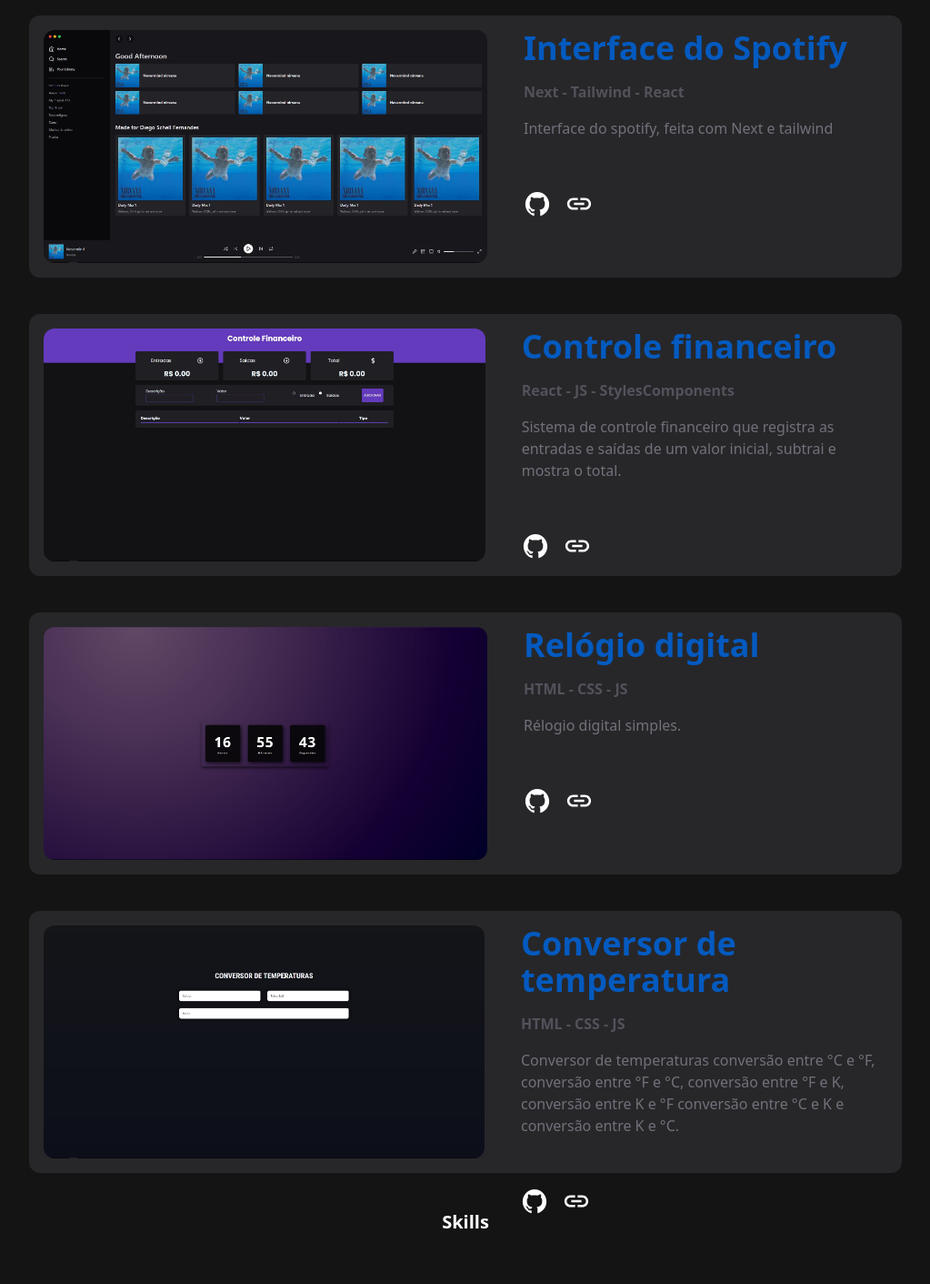
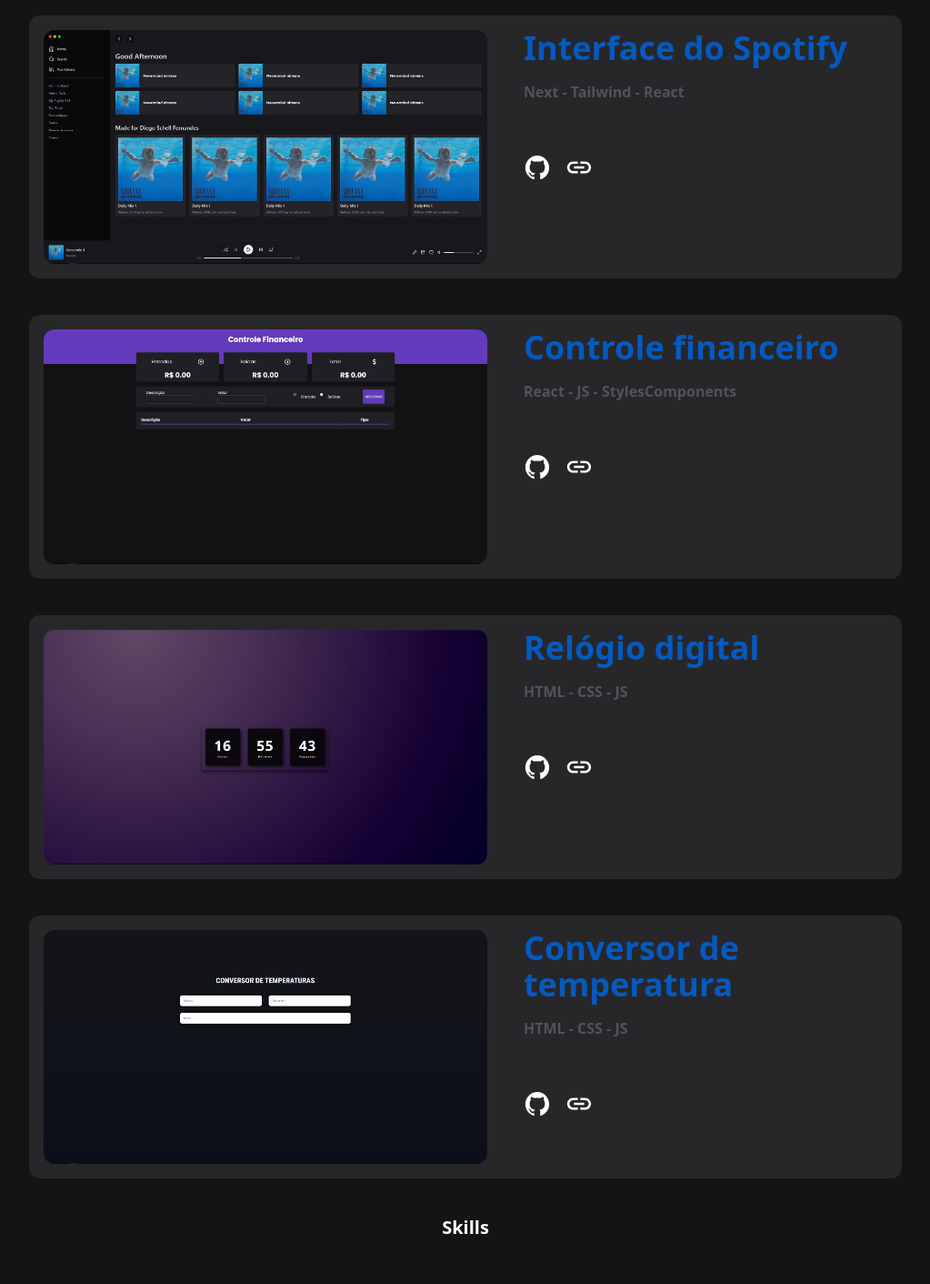
Before and after one commit to juamgomes/portifolio-juan-gomes, a Next.js app: page / in a window 1280 px wide. Shown: the part 920-2331 px from the top of the page at 91% size, without its empty margins (128-1151 px from the left). Built offline with nearby package versions, Linux system fonts and the light colour scheme.

Commit message:
Melhorando a responsividade dos projetos

```diff
--- a/src/app/page.tsx
+++ b/src/app/page.tsx
@@ -13,10 +13,10 @@
       <div><Image className="cursor-pointer" src="/Logo-Juan.svg" alt="Logo com o nome Juan" width={130} height={130}/></div>
       <ol className="flex gap-4 sm:gap-6 text-sm sm:text-base items-center mt-4 sm:mt-0">
         <Link href="#TheHome">
-          <li><a>Sobre</a></li>
+          <li>Sobre</li>
         </Link>
         <Link href="#Projects">
-          <li><a>Projetos</a></li>
+          <li>Projetos</li>
         </Link>
         <li><a className="bg-blue text-black hover:text-blue hover:bg-black transition-colors cursor-pointer font-semibold py-2 px-6 sm:px-9 rounded-full" href="https://www.linkedin.com/in/juan-martins-gomes-a5ab21212/" target="_blank">Vamos nos conectar</a></li>
       </ol>
--- a/src/components/Projects.tsx
+++ b/src/components/Projects.tsx
@@ -5,13 +5,13 @@
     <div>
       <h1 className="text-branco text-center mb-10 font-semibold text-xl">Projetos</h1>
       <div className="grid grid-cols-1 gap-10 place-items-center">
-        <div className="flex flex-col sm:flex-row sm:gap-10 gap-6 p-4 w-3/4 h-72 rounded-xl bg-zinc-800">
+        <div className="flex flex-col sm:flex-row sm:gap-10 gap-6 p-4 w-3/4 h-auto rounded-xl bg-zinc-800">
           <Image src="/Spotify-img.JPG" width={488} height={288} className="rounded-xl" alt="Print da tela do Spotify"/>
           <div className="flex flex-col gap-4">
             <h1 className="text-blue-2 text-4xl font-semibold">Interface do Spotify</h1>
             <span className="text-zinc-600 font-semibold">Next - Tailwind - React</span>
-            <p className="text-zinc-500 invisible sm:visible">Interface do spotify, feita com Next e tailwind</p>
-            <div className="hidden sm:flex gap-4">
+            <p className="sm:text-zinc-500 hidden">Interface do spotify, feita com Next e tailwind</p>
+            <div className="flex gap-4">
                 <a href="https://github.com/juamgomes/spotify-interface" target="_blank">
                   <IoLogoGithub size={30} className="text-branco mt-10"/>
                 </a>
@@ -24,13 +24,13 @@
           </div>
         </div>
 
-        <div className="flex flex-col sm:flex-row sm:gap-10 gap-6 p-4 w-3/4 h-72 rounded-xl bg-zinc-800">
+        <div className="flex flex-col sm:flex-row sm:gap-10 gap-6 p-4 w-3/4 h-auto rounded-xl bg-zinc-800">
         <Image src="/Sistema-de-controle-financeiro-img.JPG" width={488} height={288} className="rounded-xl" alt="Print da tela do sistema de controle financeiro"/>
           <div className="flex flex-col gap-4">
             <h1 className="text-blue-2 text-4xl font-semibold">Controle financeiro</h1>
             <span className="text-zinc-600 font-semibold">React - JS - StylesComponents</span>
-            <p className="text-zinc-500 invisible sm:visible">Sistema de controle financeiro que registra as entradas e saídas de um valor inicial, subtrai e mostra o total.</p>
-            <div className="hidden sm:flex gap-4">
+            <p className="sm:text-zinc-500 hidden">Sistema de controle financeiro que registra as entradas e saídas de um valor inicial, subtrai e mostra o total.</p>
+            <div className="flex gap-4">
               <a href="https://github.com/juamgomes/controle-financeiro" target="_blank">
                 <IoLogoGithub size={30} className="text-branco mt-10"/>
               </a>
@@ -41,13 +41,13 @@
           </div>
         </div>
 
-          <div className="flex flex-col sm:flex-row sm:gap-10 gap-6 p-4 w-3/4 h-72 rounded-xl bg-zinc-800">
+          <div className="flex flex-col sm:flex-row sm:gap-10 gap-6 p-4 w-3/4 h-auto rounded-xl bg-zinc-800">
           <Image src="/Relogio-digital-img.jpg" width={488} height={288} className="rounded-xl" alt="Relógio digital"/>
           <div className="flex flex-col gap-4">
             <h1 className="text-blue-2 text-4xl font-semibold">Relógio digital</h1>
             <span className="text-zinc-600 font-semibold">HTML - CSS - JS</span>
-            <p className="text-zinc-500 invisible sm:visible">Rélogio digital simples.</p>
-            <div className="hidden sm:flex gap-4">
+            <p className="sm:text-zinc-500 hidden">Rélogio digital simples.</p>
+            <div className="flex gap-4">
               <a href="https://github.com/juamgomes/relogio-digital" target="_blank">
                 <IoLogoGithub size={30} className="text-branco mt-10"/>
               </a>
@@ -58,17 +58,13 @@
           </div>
         </div>
 
-        <div className="flex flex-col sm:flex-row sm:gap-10 gap-6 p-4 w-3/4 h-72 rounded-xl bg-zinc-800">
+        <div className="flex flex-col sm:flex-row sm:gap-10 gap-6 p-4 w-3/4 h-auto rounded-xl bg-zinc-800">
           <Image src="/Conversor-de-temperatura-img.JPG" width={488} height={288} className="rounded-xl" alt="Conversor de temperatura"/>
           <div className="flex flex-col gap-4">
             <h1 className="text-blue-2 text-4xl font-semibold">Conversor de temperatura</h1>
             <span className="text-zinc-600 font-semibold">HTML - CSS - JS</span>
-            <p className="text-zinc-500 invisible sm:visible">Conversor de temperaturas conversão entre °C e °F, conversão entre °F e °C,
-
-conversão entre °F e K, conversão entre K e °F
-
-conversão entre °C e K e conversão entre K e °C.</p>
-            <div className="hidden sm:flex gap-4">
+            <p className="sm:text-zinc-500 hidden">Conversor de temperaturas conversão entre °C e °F, conversão entre °F e °C, conversão entre °F e K, conversão entre K e °F conversão entre °C e K e conversão entre K e °C.</p>
+            <div className="flex gap-4">
               <a href="https://github.com/juamgomes/Conversor-de-temperaturas" target="_blank">
                 <IoLogoGithub size={30} className="text-branco mt-10"/>
               </a>
```
